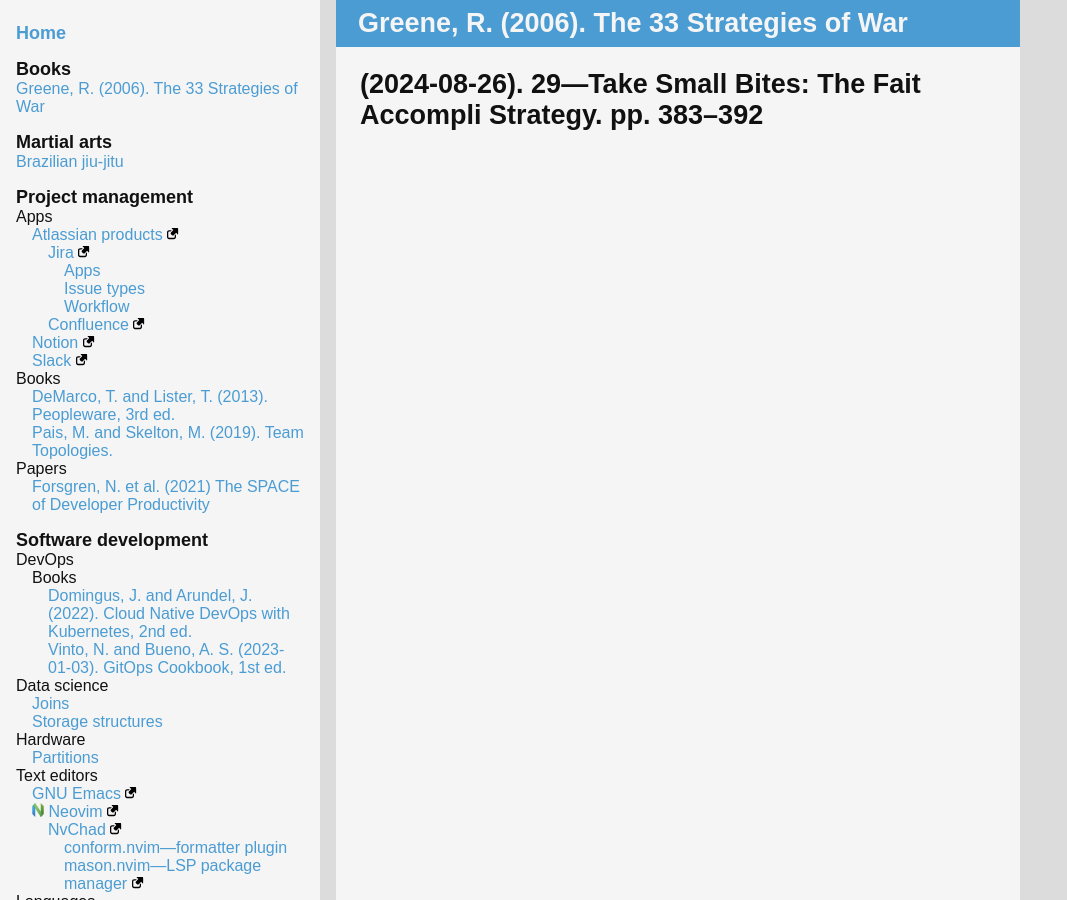
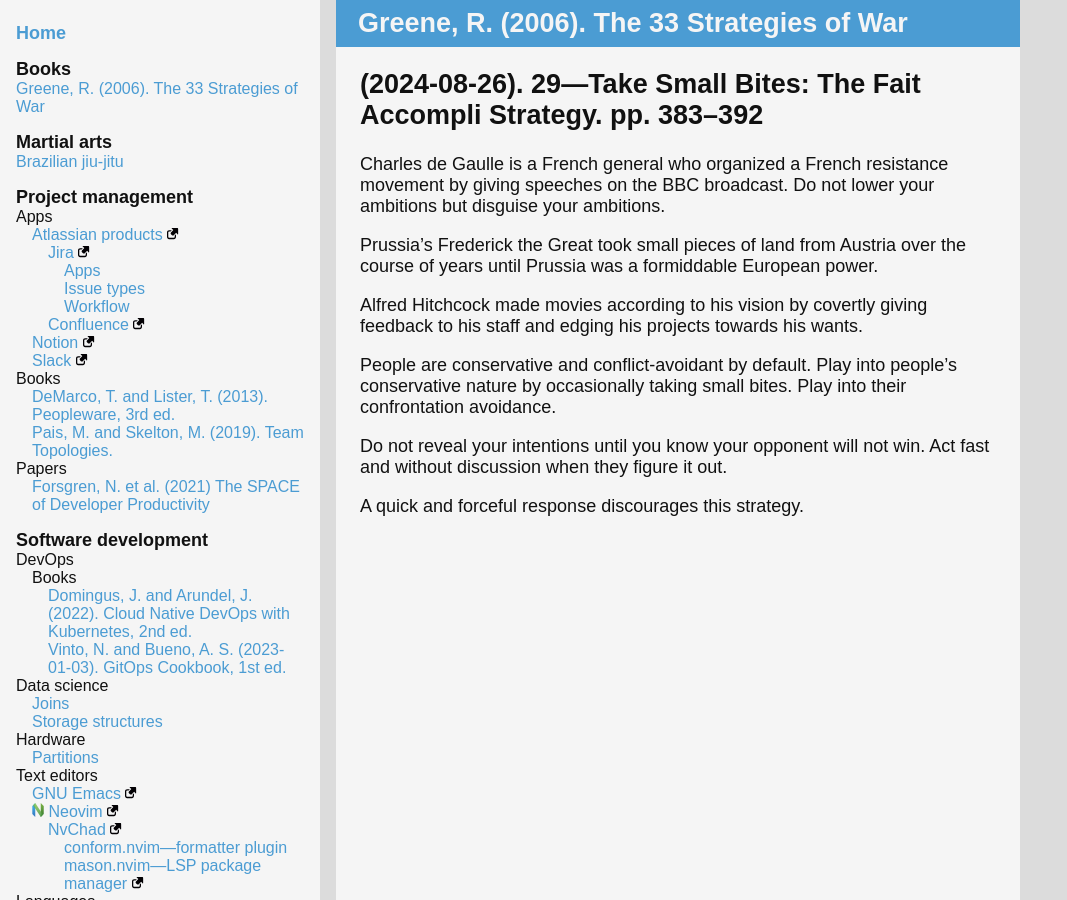
Before and after one commit to ganiulis/personal-notes, a Jekyll site: the page built from books/33-strategies-of-war.md, in a window 1280 px wide. Shown: the whole page, without its empty margins (0-1067 px from the left). Built offline with Jekyll 4.4.1, drawn with Linux system fonts in a browser that asks for light colours; our own code applies the rules of GitHub Pages for plain Markdown files.

Commit message:
feat: Notes

```diff
--- a/books/33-strategies-of-war.md
+++ b/books/33-strategies-of-war.md
@@ -5,3 +5,15 @@ layout: default
 # Greene, R. (2006). The 33 Strategies of War
 
 ## (2024-08-26). 29—Take Small Bites: The Fait Accompli Strategy. pp. 383–392
+
+Charles de Gaulle is a French general who organized a French resistance movement by giving speeches on the BBC broadcast. Do not lower your ambitions but disguise your ambitions.
+
+Prussia's Frederick the Great took small pieces of land from Austria over the course of years until Prussia was a formiddable European power.
+
+Alfred Hitchcock made movies according to his vision by covertly giving feedback to his staff and edging his projects towards his wants.
+
+People are conservative and conflict-avoidant by default. Play into people's conservative nature by occasionally taking small bites. Play into their confrontation avoidance.
+
+Do not reveal your intentions until you know your opponent will not win. Act fast and without discussion when they figure it out.
+
+A quick and forceful response discourages this strategy.
```
